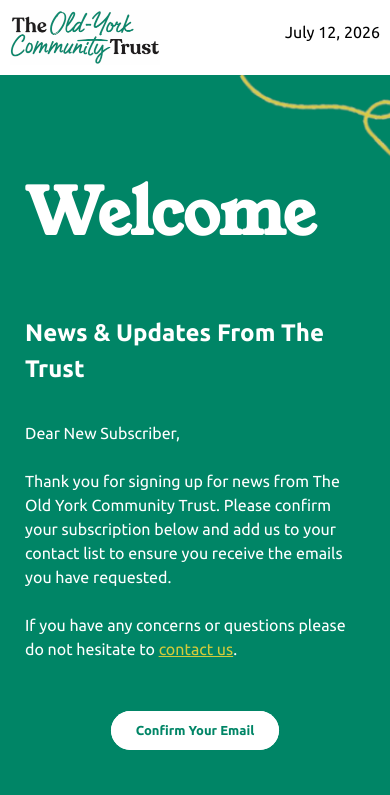
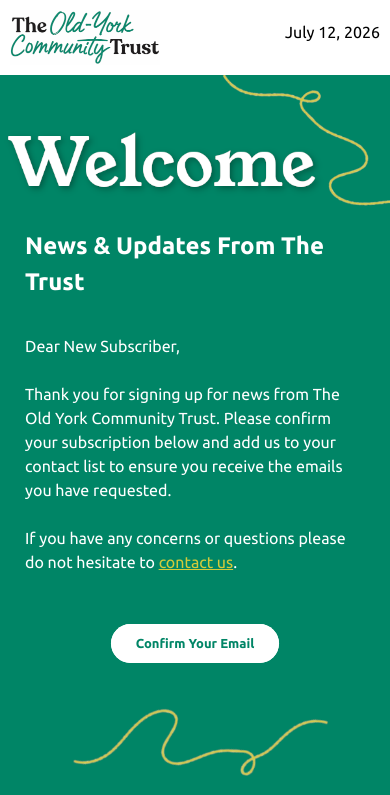
Before and after one commit to AndrewAttemptsCode/email-templates, a website: page dist/handlebars-accountactivation.html in a window 390 px wide. Shown: the top 795 px of the page. Drawn offline with Linux system fonts and the light colour scheme.

Commit message:
update template output

```diff
--- a/dist/handlebars-accountactivation.html
+++ b/dist/handlebars-accountactivation.html
@@ -58,10 +58,8 @@
     <![endif]-->
   <!--[if !mso]><!-->
   <link href="https://fonts.googleapis.com/css?family=Ubuntu:300,400,500,700" rel="stylesheet" type="text/css">
-  <link href="https://fonts.googleapis.com/css2?family=Young+Serif" rel="stylesheet" type="text/css">
   <style type="text/css">
     @import url(https://fonts.googleapis.com/css?family=Ubuntu:300,400,500,700);
-    @import url(https://fonts.googleapis.com/css2?family=Young+Serif);
   </style>
   <!--<![endif]-->
   <style type="text/css">
@@ -99,33 +97,14 @@
       }
     }
   </style>
-  <style type="text/css">
-    @media only screen and (max-width: 599px) {
-      .hero-heading div {
-        font-size: 72px !important;
-      }
-    }
-
-    @media only screen and (max-width: 410px) {
-      .hero-heading div {
-        font-size: 64px !important;
-      }
-    }
-
-    @media only screen and (max-width: 380px) {
-      .hero-heading div {
-        font-size: 58px !important;
-      }
-    }
-  </style>
 </head>
 
 <body style="word-spacing:normal;">
   <div aria-roledescription="email" role="article" lang="und" dir="auto" style="word-spacing:normal;">
     <!-- Header section -->
-    <!--[if mso | IE]><table align="center" border="0" cellpadding="0" cellspacing="0" class="" role="presentation" style="width:600px;" width="600" ><tr><td style="line-height:0px;font-size:0px;mso-line-height-rule:exactly;"><![endif]-->
-    <div style="margin:0px auto;max-width:600px;">
-      <table align="center" border="0" cellpadding="0" cellspacing="0" role="presentation" style="width:100%;">
+    <!--[if mso | IE]><table align="center" border="0" cellpadding="0" cellspacing="0" class="" role="presentation" style="width:600px;" width="600" bgcolor="#ffffff" ><tr><td style="line-height:0px;font-size:0px;mso-line-height-rule:exactly;"><![endif]-->
+    <div style="background:#ffffff;background-color:#ffffff;margin:0px auto;max-width:600px;">
+      <table align="center" border="0" cellpadding="0" cellspacing="0" role="presentation" style="background:#ffffff;background-color:#ffffff;width:100%;">
         <tbody>
           <tr>
             <td style="direction:ltr;font-size:0px;padding:10px;text-align:center;">
@@ -171,23 +150,25 @@
         </tbody>
       </table>
     </div>
-    <!--[if mso | IE]></td></tr></table><table align="center" border="0" cellpadding="0" cellspacing="0" role="presentation" style="width:600px;" width="600" ><tr><td style="line-height:0;font-size:0;mso-line-height-rule:exactly;"><v:image style="border:0;height:230px;mso-position-horizontal:center;position:absolute;top:0;width:600px;z-index:-3;" src="https://raw.githubusercontent.com/AndrewAttemptsCode/email-templates/0102b7ab257c05d1110f28129034ca3e4f0be724/src/assets/images/backgrounds/account_activation_header_bg.png" xmlns:v="urn:schemas-microsoft-com:vml" /><![endif]-->
-    <div style="margin:0 auto;max-width:600px;">
-      <table border="0" cellpadding="0" cellspacing="0" role="presentation" style="width:100%;">
+    <!--[if mso | IE]></td></tr></table><![endif]-->
+    <!-- Hero header -->
+    <!--[if mso | IE]><table align="center" border="0" cellpadding="0" cellspacing="0" class="" role="presentation" style="width:600px;" width="600" bgcolor="#008566" ><tr><td style="line-height:0px;font-size:0px;mso-line-height-rule:exactly;"><![endif]-->
+    <div style="background:#008566;background-color:#008566;margin:0px auto;max-width:600px;">
+      <table align="center" border="0" cellpadding="0" cellspacing="0" role="presentation" style="background:#008566;background-color:#008566;width:100%;">
         <tbody>
-          <tr style="vertical-align:top;">
-            <td background="https://raw.githubusercontent.com/AndrewAttemptsCode/email-templates/0102b7ab257c05d1110f28129034ca3e4f0be724/src/assets/images/backgrounds/account_activation_header_bg.png" style="background:#008566 url('https://raw.githubusercontent.com/AndrewAttemptsCode/email-templates/0102b7ab257c05d1110f28129034ca3e4f0be724/src/assets/images/backgrounds/account_activation_header_bg.png') no-repeat center center / cover;background-position:center center;background-repeat:no-repeat;padding:0px;vertical-align:top;height:230px;" height="230">
-              <!--[if mso | IE]><table border="0" cellpadding="0" cellspacing="0" style="width:600px;" width="600" ><tr><td style=""><![endif]-->
-              <div class="mj-hero-content" style="margin:0px auto;">
-                <table border="0" cellpadding="0" cellspacing="0" role="presentation" style="width:100%;margin:0px;">
+          <tr>
+            <td style="direction:ltr;font-size:0px;padding:0;text-align:center;">
+              <!--[if mso | IE]><table role="presentation" border="0" cellpadding="0" cellspacing="0"><tr><td class="" style="vertical-align:top;width:600px;" ><![endif]-->
+              <div class="mj-column-per-100 mj-outlook-group-fix" style="font-size:0px;text-align:left;direction:ltr;display:inline-block;vertical-align:top;width:100%;">
+                <table border="0" cellpadding="0" cellspacing="0" role="presentation" style="vertical-align:top;" width="100%">
                   <tbody>
                     <tr>
-                      <td style="">
-                        <table border="0" cellpadding="0" cellspacing="0" role="presentation" style="width:100%;margin:0px;">
+                      <td align="center" style="font-size:0px;padding:0;word-break:break-word;">
+                        <table border="0" cellpadding="0" cellspacing="0" role="presentation" style="border-collapse:collapse;border-spacing:0px;">
                           <tbody>
                             <tr>
-                              <td align="left" class="hero-heading" style="font-size:0px;padding:90px 25px 0;word-break:break-word;">
-                                <div style="font-family:Young Serif, Arial;font-size:100px;font-weight:bold;line-height:1.5;text-align:left;color:#ffffff;">Welcome</div>
+                              <td style="width:600px;">
+                                <img alt="Welcome to The Old York Community Trust" src="https://raw.githubusercontent.com/AndrewAttemptsCode/email-templates/refs/heads/main/src/assets/images/hero/account_activation_header.png" style="border:0;display:block;outline:none;text-decoration:none;height:auto;width:100%;font-size:13px;" width="600" height="auto" />
                               </td>
                             </tr>
                           </tbody>
@@ -249,9 +230,9 @@
     </div>
     <!--[if mso | IE]></td></tr></table><![endif]-->
     <!-- Decorative devider image -->
-    <!--[if mso | IE]><table align="center" border="0" cellpadding="0" cellspacing="0" class="" role="presentation" style="width:600px;" width="600" ><tr><td style="line-height:0px;font-size:0px;mso-line-height-rule:exactly;"><![endif]-->
-    <div style="margin:0px auto;max-width:600px;">
-      <table align="center" border="0" cellpadding="0" cellspacing="0" role="presentation" style="width:100%;">
+    <!--[if mso | IE]><table align="center" border="0" cellpadding="0" cellspacing="0" class="" role="presentation" style="width:600px;" width="600" bgcolor="#008566" ><tr><td style="line-height:0px;font-size:0px;mso-line-height-rule:exactly;"><![endif]-->
+    <div style="background:#008566;background-color:#008566;margin:0px auto;max-width:600px;">
+      <table align="center" border="0" cellpadding="0" cellspacing="0" role="presentation" style="background:#008566;background-color:#008566;width:100%;">
         <tbody>
           <tr>
             <td style="direction:ltr;font-size:0px;padding:0;text-align:center;">
@@ -399,9 +380,9 @@
     </div>
     <!--[if mso | IE]></td></tr></table><![endif]-->
     <!-- Footer section -->
-    <!--[if mso | IE]><table align="center" border="0" cellpadding="0" cellspacing="0" class="" role="presentation" style="width:600px;" width="600" ><tr><td style="line-height:0px;font-size:0px;mso-line-height-rule:exactly;"><![endif]-->
-    <div style="margin:0px auto;max-width:600px;">
-      <table align="center" border="0" cellpadding="0" cellspacing="0" role="presentation" style="width:100%;">
+    <!--[if mso | IE]><table align="center" border="0" cellpadding="0" cellspacing="0" class="" role="presentation" style="width:600px;" width="600" bgcolor="#ffffff" ><tr><td style="line-height:0px;font-size:0px;mso-line-height-rule:exactly;"><![endif]-->
+    <div style="background:#ffffff;background-color:#ffffff;margin:0px auto;max-width:600px;">
+      <table align="center" border="0" cellpadding="0" cellspacing="0" role="presentation" style="background:#ffffff;background-color:#ffffff;width:100%;">
         <tbody>
           <tr>
             <td style="direction:ltr;font-size:0px;padding:20px 0;text-align:center;">
```
Also changed, not shown: dist/accountactivation.html (+23 -42 lines).
